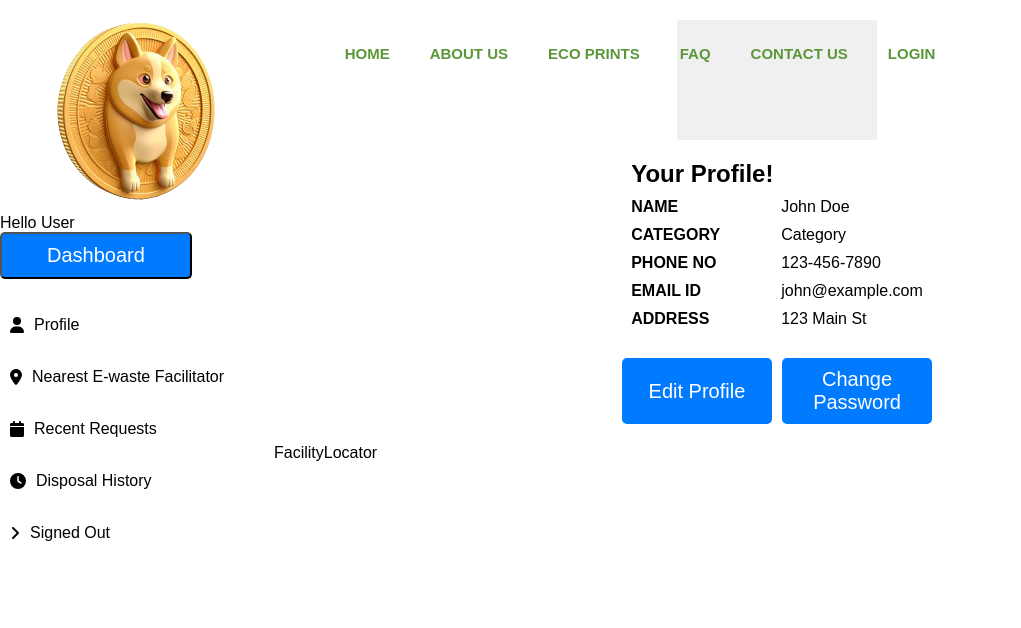
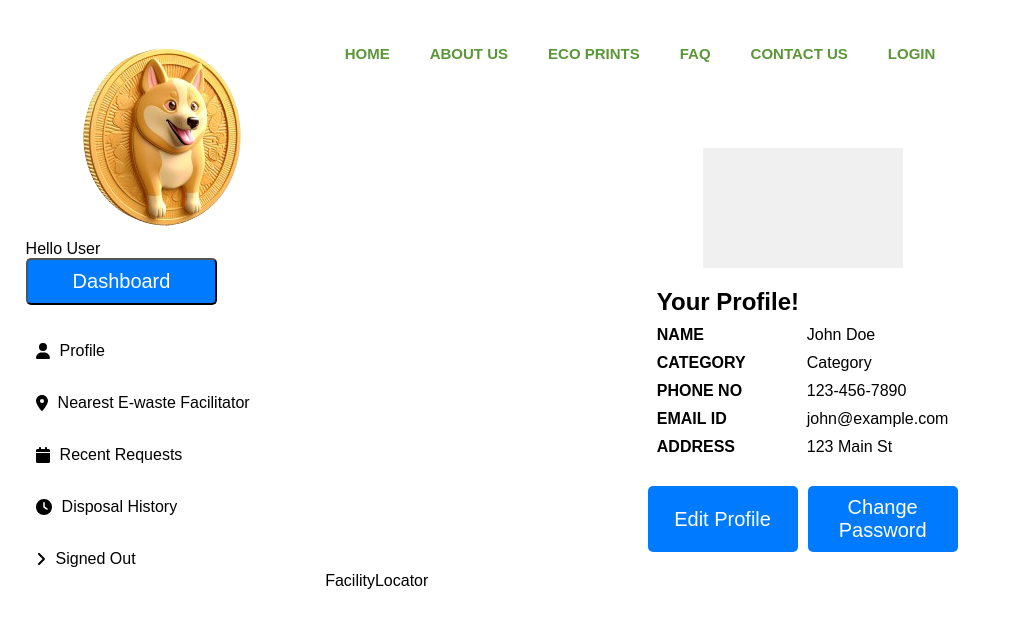
Before and after one commit to Lakshmipriya0404/e-waste-portal, a React (Vite) app: page /dashboard in a window 1280 px wide. Shown: the top 628 px of the page, without its empty margins (0-1021 px from the left). Built offline with nearby package versions, Linux system fonts and the light colour scheme.

Commit message:
fix:style dashboard

```diff
--- a/src/routes/Dashboard/Dashboard.module.css
+++ b/src/routes/Dashboard/Dashboard.module.css
@@ -5,6 +5,7 @@
 }
 
 .mainboard {
+  margin-top: 10%;
   flex: 1;
   /* Add your styles for the mainboard container */
 }
--- a/src/sections/Sidebar/Sidebar.module.css
+++ b/src/sections/Sidebar/Sidebar.module.css
@@ -1,5 +1,5 @@
 .sideboard {
-  /* Add your styles for the sideboard container */
+  margin: 2%;
 }
 
 .welcome {
```
